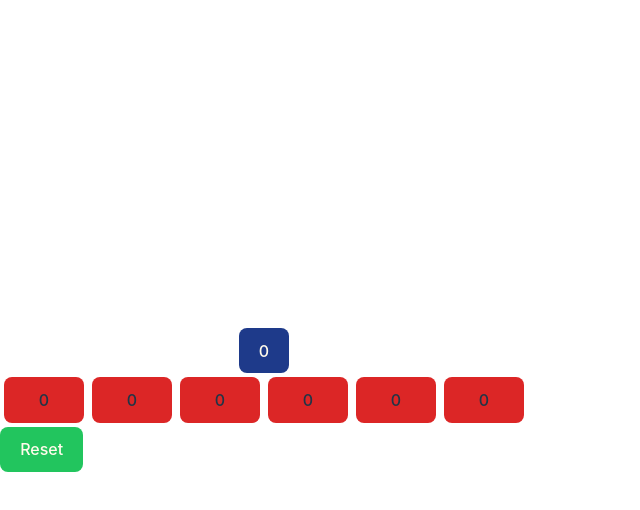
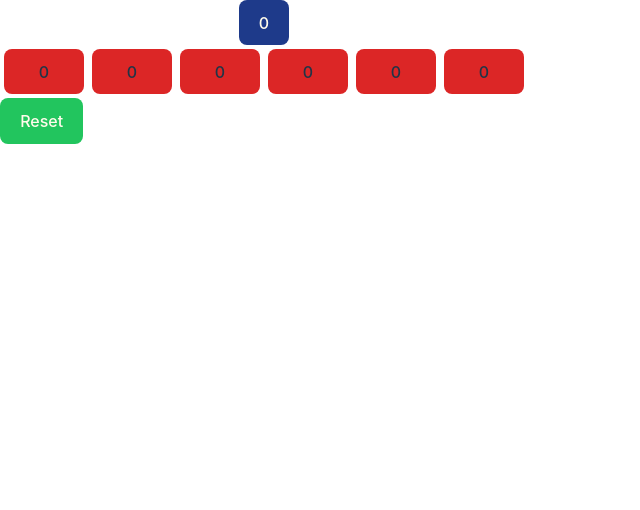
Before and after one commit to NinaZurash/react-intermediate, a React (Vite) app: page /buttons in a window 1280 px wide. Shown: the top 510 px of the page, without its empty margins (0-640 px from the left). Built offline with nearby package versions, Linux system fonts and the light colour scheme.

Commit message:
add reset button

```diff
--- a/src/index.css
+++ b/src/index.css
@@ -30,8 +30,6 @@ body {
   margin: 0;
   display: flex;
   place-items: center;
-  min-width: 320px;
-  min-height: 100vh;
 }
 
 h1 {
--- a/src/pages/ButtonsPage.tsx
+++ b/src/pages/ButtonsPage.tsx
@@ -4,7 +4,7 @@ import ResetButton from "../components/ResetButton";
 
 export default function ButtonsPage() {
   return (
-    <div className="">
+    <div className="w-full justify-center">
       <BlueButton />
 
       <div>
```
